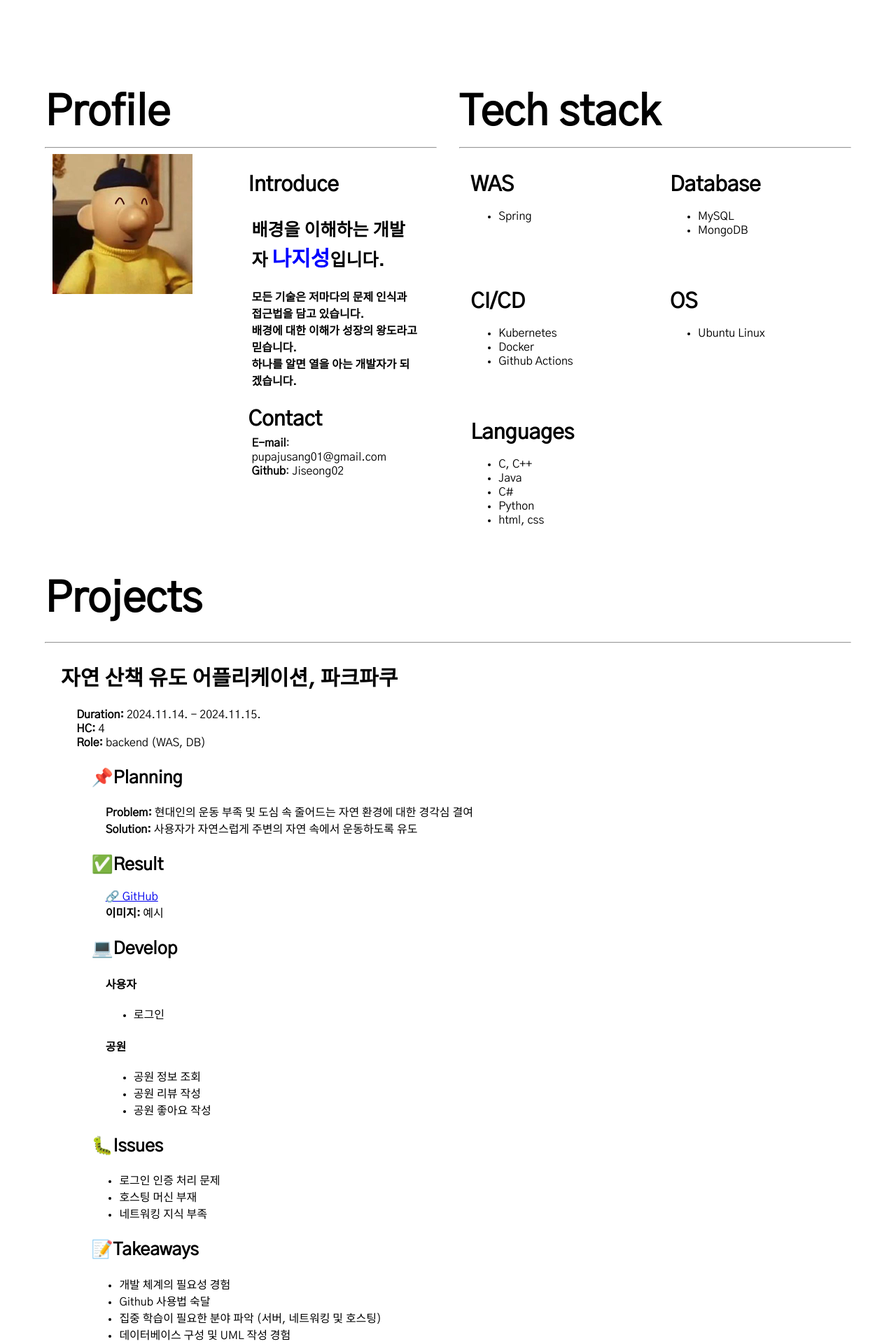
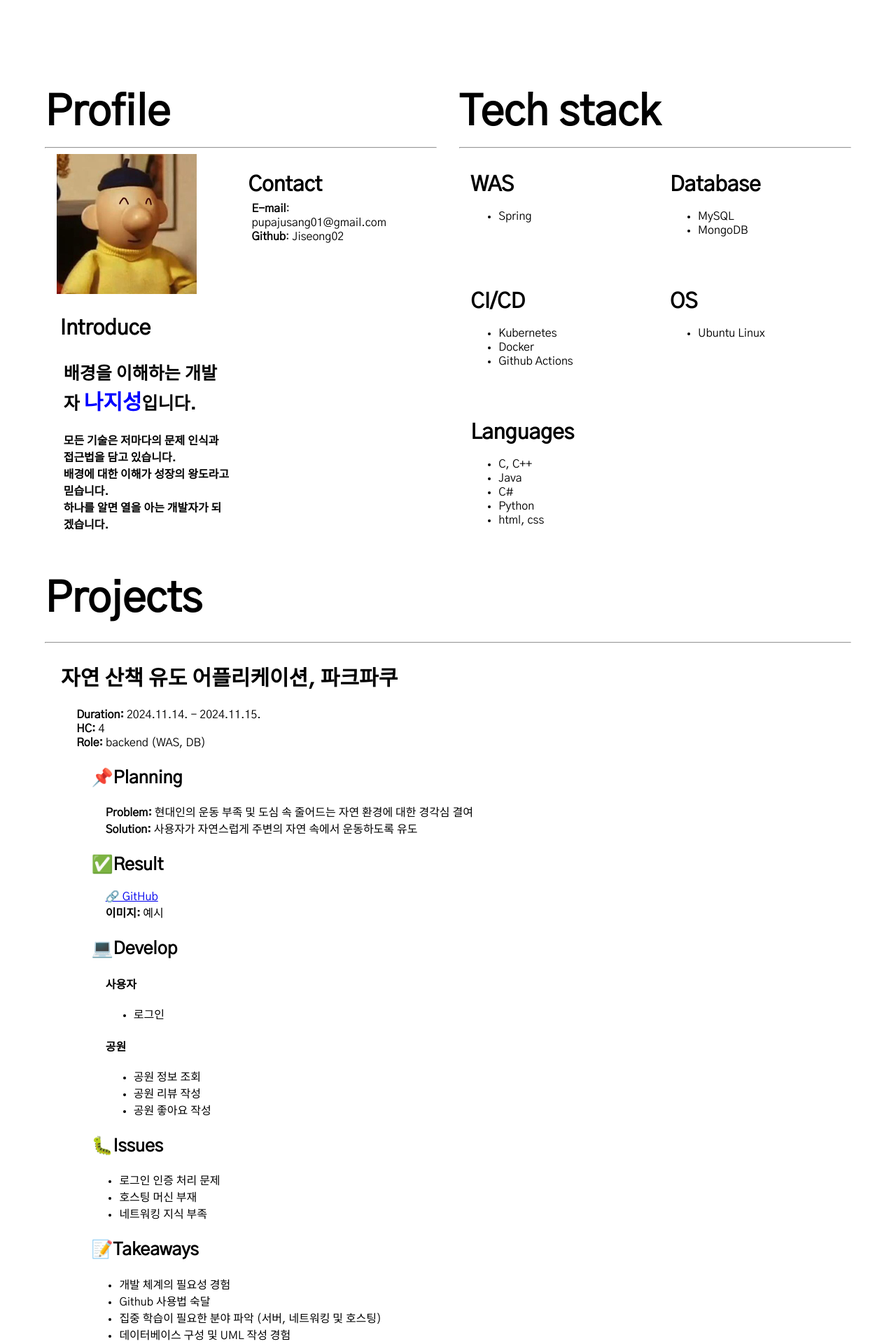
Before and after one commit to Jiseong02/Jiseong02.github.io, a Jekyll site: the page built from index.md, in a window 1280 px wide. Shown: the top 1920 px of the page at 70% size. Built offline with Jekyll 4.4.1, drawn with Linux system fonts in a browser that asks for light colours.

Commit message:
프로필 배치 변경

```diff
--- a/_includes/intro/profile.html
+++ b/_includes/intro/profile.html
@@ -2,9 +2,11 @@
   <h1>Profile</h1>
   <hr>
   <div id="profile">
-    <img src="/assets/images/profile_temp.jpg" id="profile-image">
-    <div id="profile-text">
+    <div id="profile-top">
+      <img src="/assets/images/profile_temp.jpg" id="profile-image">
       {% include profile/introduce.html %}
+    </div>
+    <div id="profile-bottom">
       {% include profile/contact.html %}
     </div>
   </div>
```
